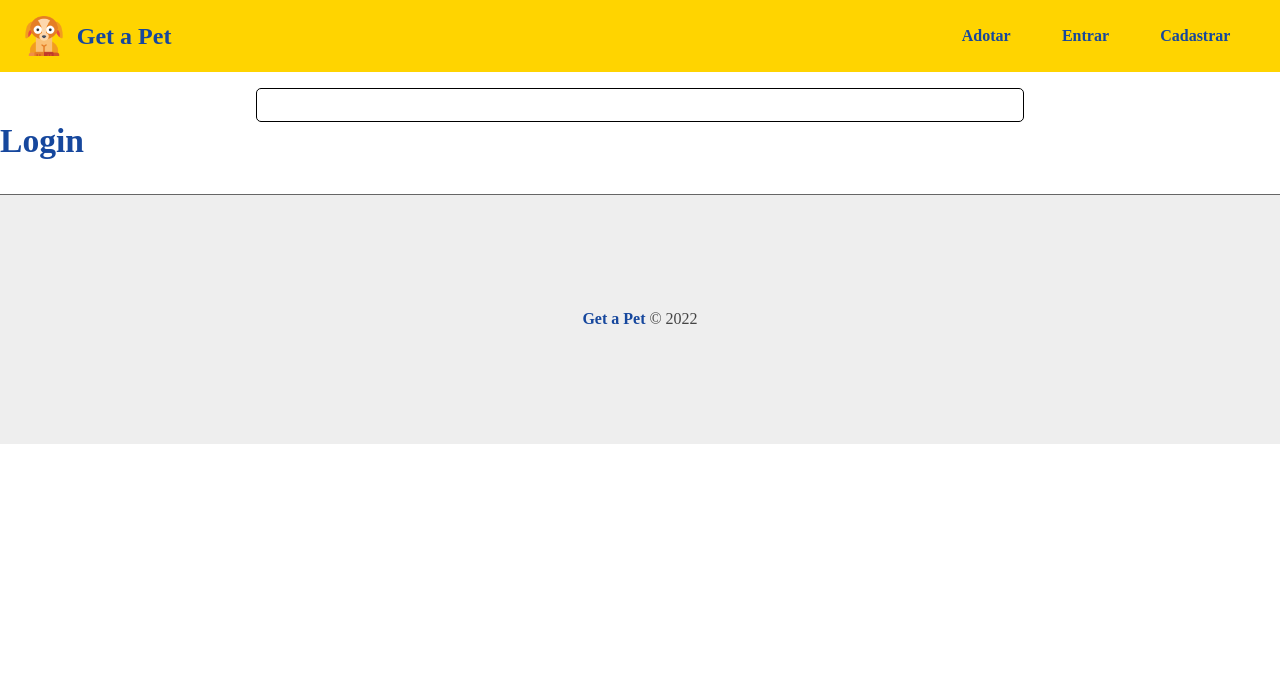
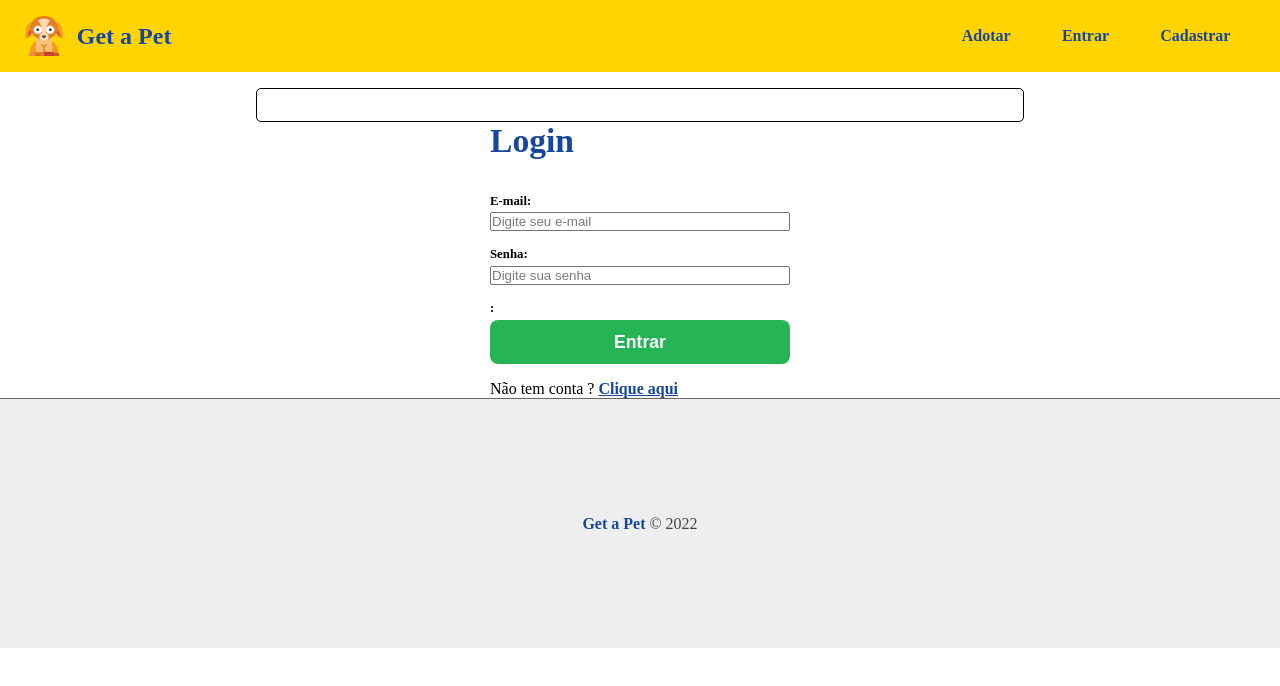
Before and after one commit to aldo-pereira22/sistema-adocao-pet, a React (Create React App) app in the folder front-end/: page /login in a window 1280 px wide. Shown: the top 686 px of the page. Built offline with nearby package versions, Linux system fonts and the light colour scheme.

Commit message:
Formulário de Login

```diff
--- a/front-end/src/components/pages/auth/Login.jsx
+++ b/front-end/src/components/pages/auth/Login.jsx
@@ -1,7 +1,50 @@
+import {useState, useContext} from 'react'
+import styles   from '../../form/Form.module.css'
+import { Link } from 'react-router-dom';
+
+
+// Context
+import {Context} from '../../../context/UserContext'
+import Input from '../../form/Input'
+
+
+
 function Login(){
+
+    function handleChange(e){
+
+    }
     return (
-        <section>
+        <section className={styles.form_container}>
             <h1>Login</h1>
+            <form action="">
+
+
+                <Input
+                    text="E-mail"
+                    type="email"
+                    name="email"
+                    placeholder="Digite seu e-mail"
+                    handleOnChange={handleChange}
+                />
+                <Input
+                    text="Senha"
+                    type="password"
+                    name="password"
+                    placeholder="Digite sua senha"
+                    handleOnChange={handleChange}
+                />
+
+                <Input
+                    type="submit"
+                    value="Entrar"
+
+                />
+
+            </form>
+            <p>
+                Não tem conta ? <Link to="/register" >Clique aqui</Link>
+            </p>
         </section>
     )
 }
```
